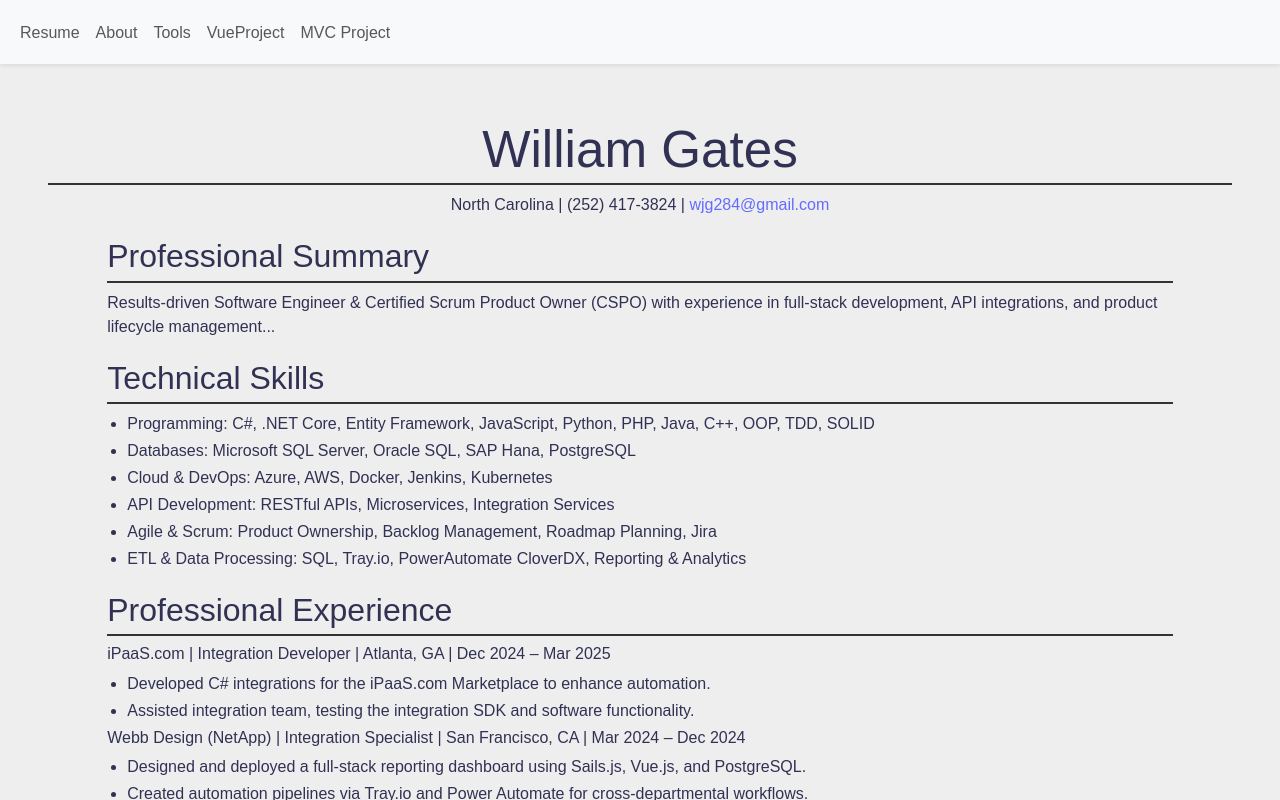
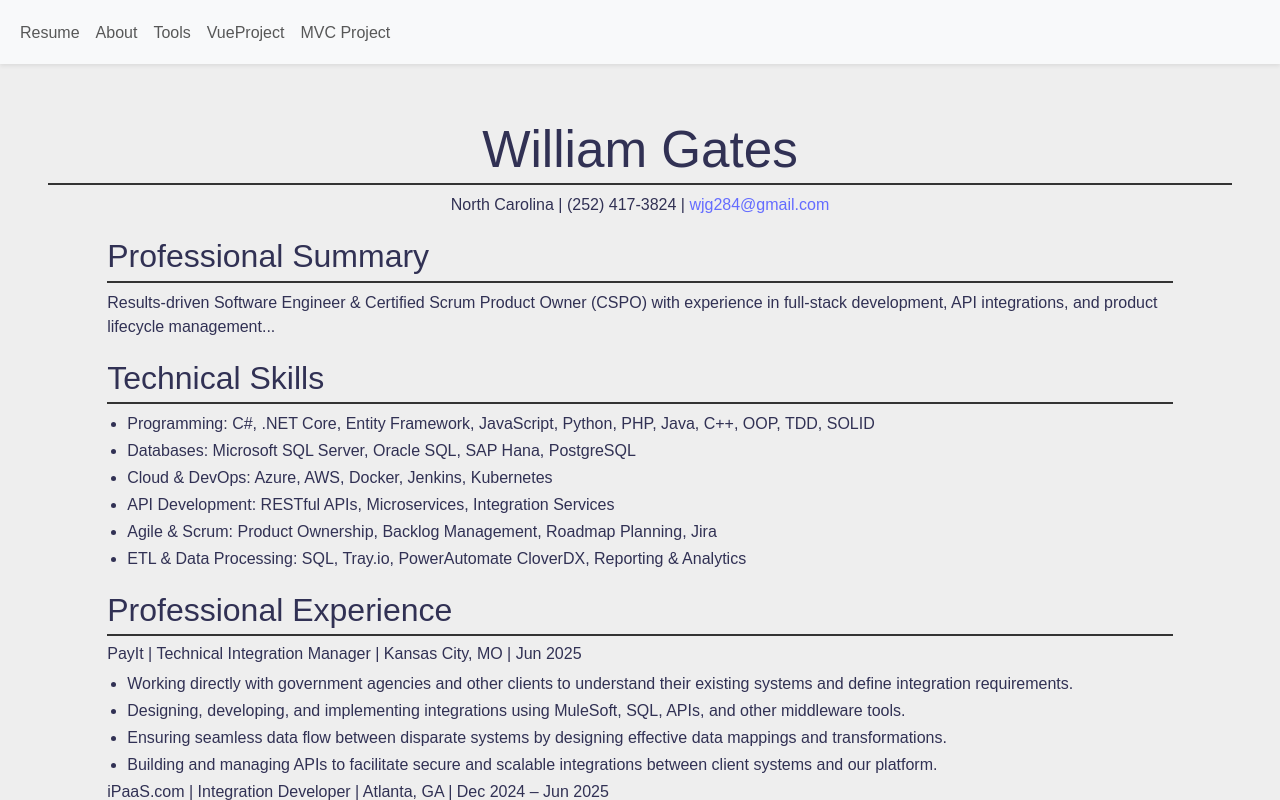
Before and after one commit to bgates284/vue_todo, a Vue app: page / in a window 1280 px wide. Built offline with nearby package versions, Linux system fonts and the light colour scheme.

Commit message:
resume update

```diff
--- a/src/components/Resume.vue
+++ b/src/components/Resume.vue
@@ -28,7 +28,15 @@ const count = ref(0)
 
         <h2>Professional Experience</h2>
 
-        <h3>iPaaS.com | Integration Developer | Atlanta, GA | Dec 2024 – Mar 2025</h3>
+        <h3>PayIt | Technical Integration Manager | Kansas City, MO | Jun 2025</h3>
+        <ul>
+            <li>Working directly with government agencies and other clients to understand their existing systems and define integration requirements.</li>
+            <li>Designing, developing, and implementing integrations using MuleSoft, SQL, APIs, and other middleware tools.</li>
+            <li>Ensuring seamless data flow between disparate systems by designing effective data mappings and transformations.</li>
+            <li>Building and managing APIs to facilitate secure and scalable integrations between client systems and our platform.</li>
+        </ul>
+
+        <h3>iPaaS.com | Integration Developer | Atlanta, GA | Dec 2024 – Jun 2025</h3>
         <ul>
             <li>Developed C# integrations for the iPaaS.com Marketplace to enhance automation.</li>
             <li>Assisted integration team, testing the integration SDK and software functionality.</li>
```
